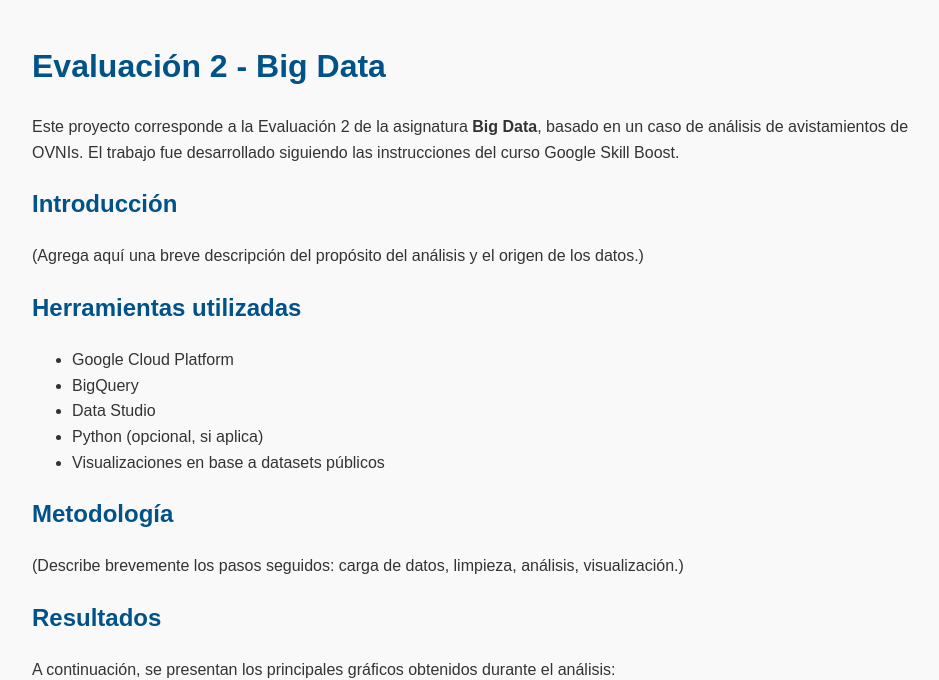
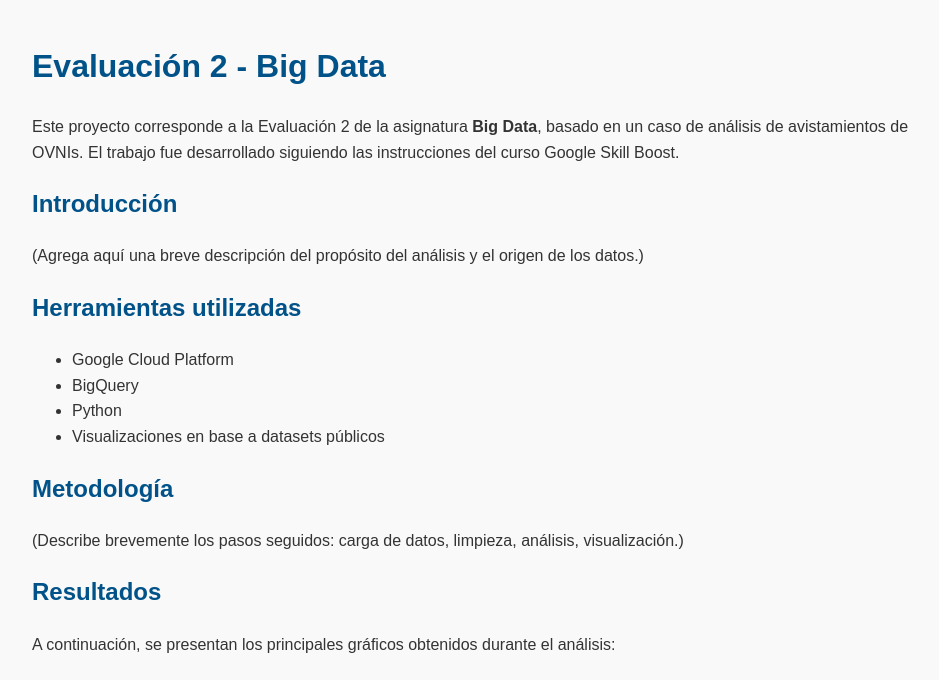
Before and after one commit to Osc-Jav-Bas/Ev2_big_data, a plain HTML site: page index.html in a window 1280 px wide. Shown: the top 680 px of the page, without its empty margins (158-1097 px from the left). Drawn offline with Linux system fonts and the light colour scheme.

Commit message:
index.html

```diff
--- a/index.html
+++ b/index.html
@@ -36,8 +36,7 @@
     <ul>
         <li>Google Cloud Platform</li>
         <li>BigQuery</li>
-        <li>Data Studio</li>
-        <li>Python (opcional, si aplica)</li>
+        <li>Python </li>
         <li>Visualizaciones en base a datasets públicos</li>
     </ul>
 
```
